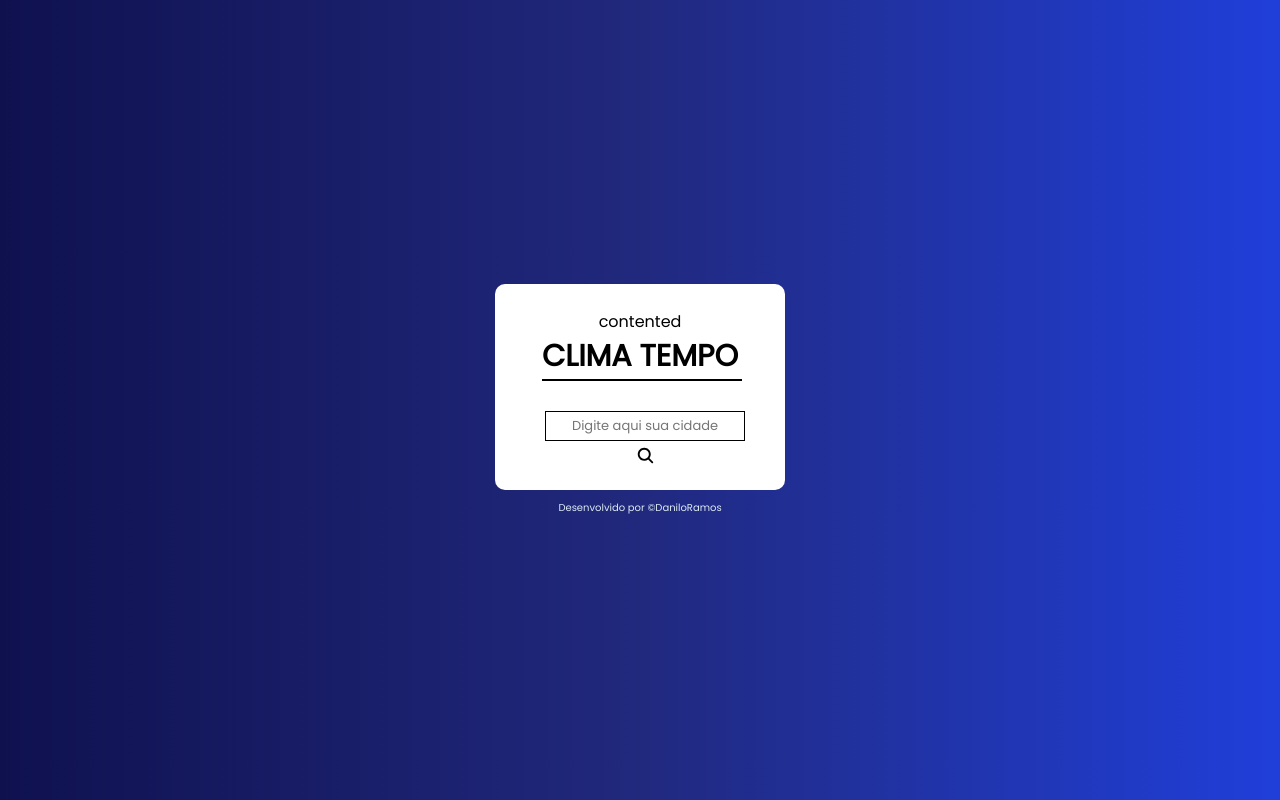
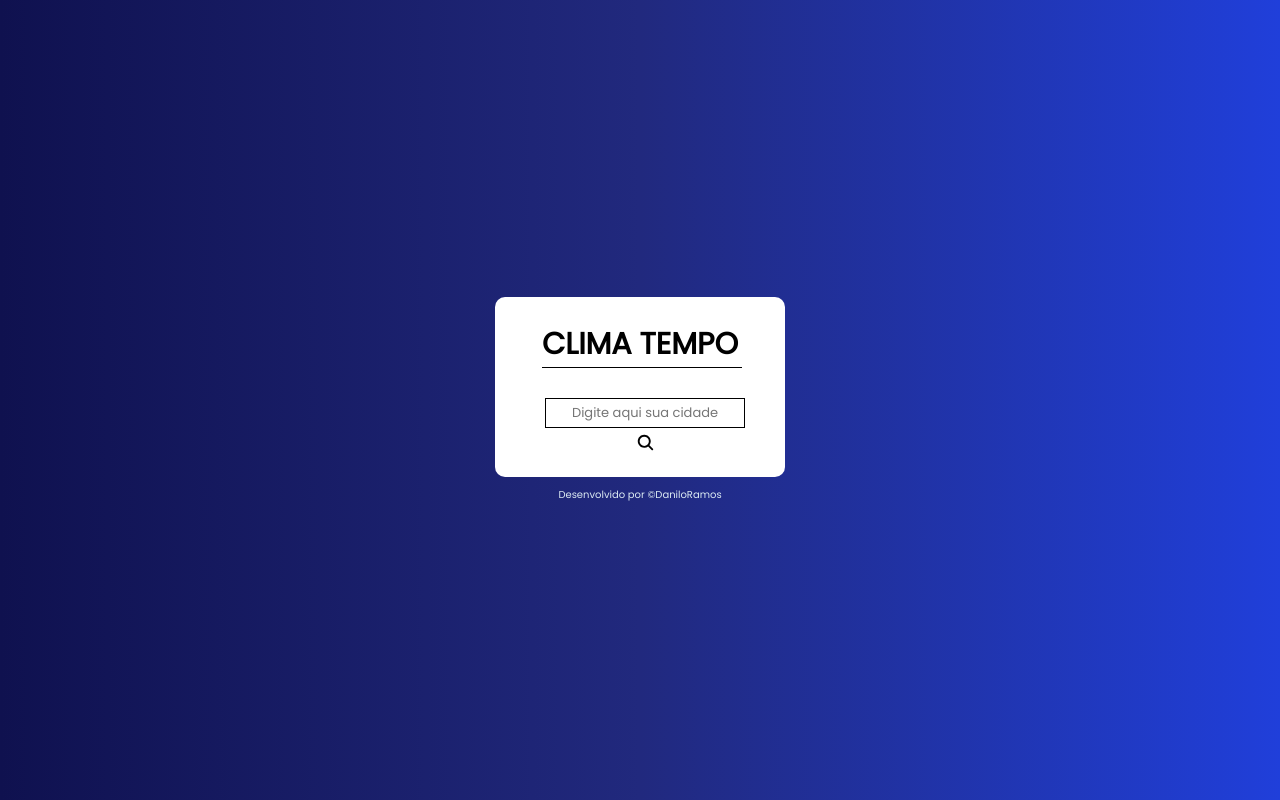
Before and after one commit to daniloramosbr/climaa, a plain HTML site: page index.html in a window 1280 px wide. Drawn offline with nearby package versions, Linux system fonts and the light colour scheme.

Commit message:
Update index.html

```diff
--- a/index.html
+++ b/index.html
@@ -9,8 +9,8 @@
   <body>
     <main class="container">
       <form class="background">
-        <div class="txtheader">
-          contented
+        <div class="txtheader" >
+
           <div>
             <h2 class="text-clima">CLIMA TEMPO</h2>
           </div>
```
